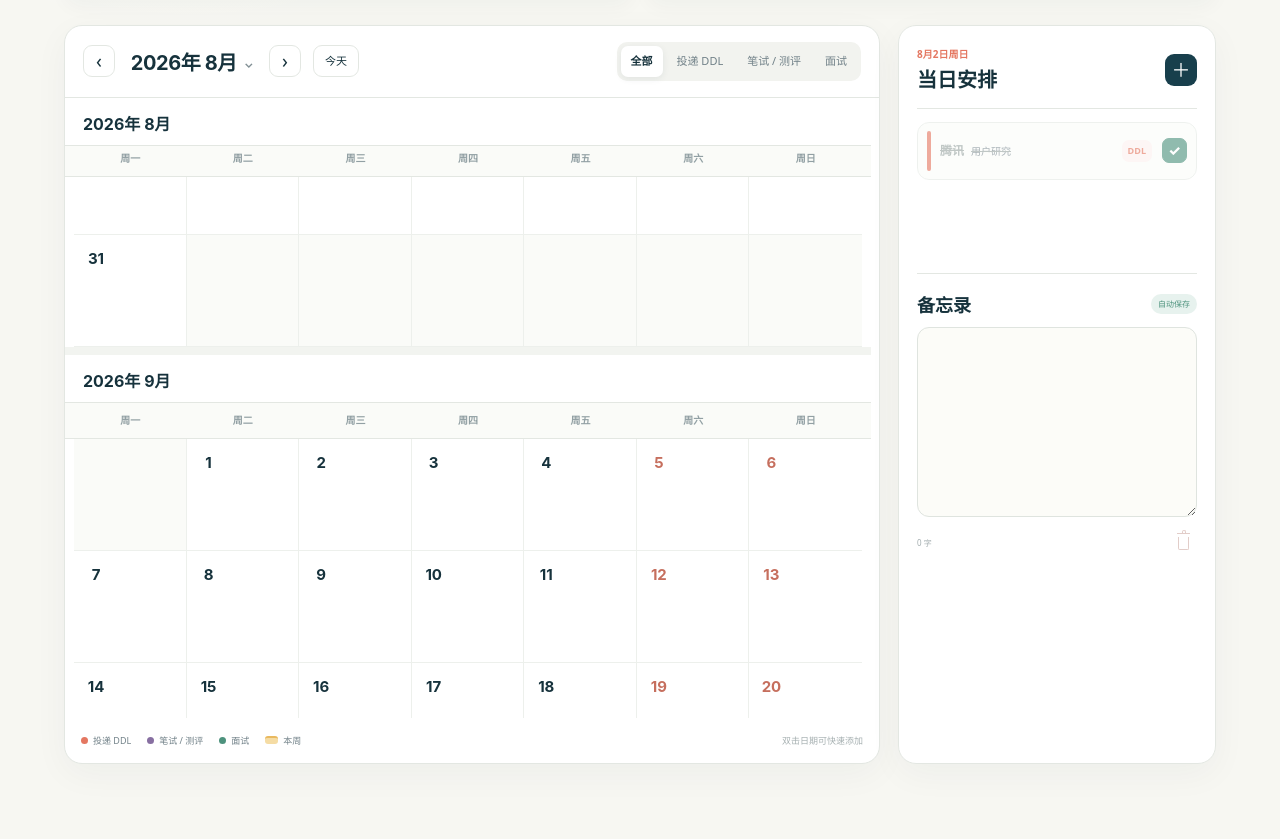
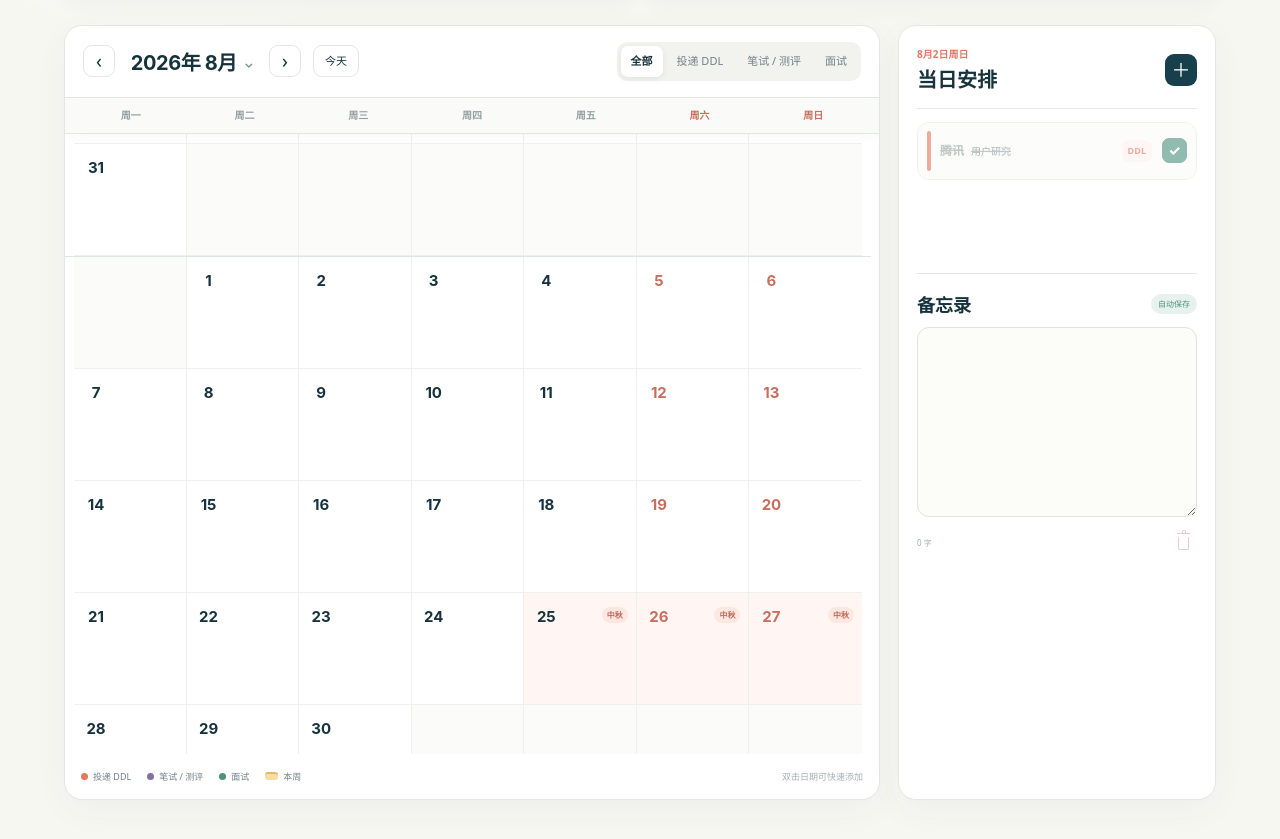
Before and after one commit to qiqi068-casey/autumn-recruitment-calendar, a Next.js app: page / in a window 1280 px wide. Shown: the part 417-1256 px from the top of the page. Before the commit the page ends 1229 px from the top, so only its background shows below. Built offline with nearby package versions, Linux system fonts and the light colour scheme.

Commit message:
Sync month picker by visible calendar area

```diff
--- a/app/page.tsx
+++ b/app/page.tsx
@@ -117,11 +117,36 @@ export default function Home() {
   const calendarMonths = useMemo(() => Array.from({ length: 96 }, (_, index) => new Date(2024, index, 1)), []);
   const calendarScrollRef = useRef<HTMLDivElement>(null);
 
+  function goToMonth(targetMonth: Date, behavior: ScrollBehavior = "smooth") {
+    setMonth(new Date(targetMonth.getFullYear(), targetMonth.getMonth(), 1));
+    const container = calendarScrollRef.current;
+    const target = container?.querySelector<HTMLElement>(`[data-month="${targetMonth.getFullYear()}-${pad(targetMonth.getMonth() + 1)}"]`);
+    if (container && target) container.scrollTo({ top: target.offsetTop, behavior });
+  }
+
   useEffect(() => {
+    requestAnimationFrame(() => goToMonth(new Date(), "auto"));
+  }, []);
+
+  function syncMonthFromScroll() {
     const container = calendarScrollRef.current;
-    const target = container?.querySelector<HTMLElement>(`[data-month="${month.getFullYear()}-${pad(month.getMonth() + 1)}"]`);
-    if (container && target) container.scrollTo({ top: target.offsetTop, behavior: "smooth" });
-  }, [month]);
+    if (!container) return;
+    const viewport = container.getBoundingClientRect();
+    let visibleMonth: HTMLElement | null = null;
+    let greatestVisibleHeight = 0;
+    container.querySelectorAll<HTMLElement>(".calendar-month").forEach((section) => {
+      const bounds = section.getBoundingClientRect();
+      const visibleHeight = Math.max(0, Math.min(bounds.bottom, viewport.bottom) - Math.max(bounds.top, viewport.top));
+      if (visibleHeight > greatestVisibleHeight) {
+        greatestVisibleHeight = visibleHeight;
+        visibleMonth = section;
+      }
+    });
+    const value = visibleMonth?.dataset.month;
+    if (!value) return;
+    const [year, monthNumber] = value.split("-").map(Number);
+    if (year !== month.getFullYear() || monthNumber - 1 !== month.getMonth()) setMonth(new Date(year, monthNumber - 1, 1));
+  }
 
   const weekStartDate = new Date();
   weekStartDate.setDate(weekStartDate.getDate() - weekStartDate.getDay());
@@ -235,7 +260,7 @@ export default function Home() {
         <div className="calendar-card">
           <div className="calendar-toolbar">
             <div className="month-switcher">
-              <button aria-label="上个月" onClick={() => setMonth(new Date(month.getFullYear(), month.getMonth() - 1, 1))}>‹</button>
+              <button aria-label="上个月" onClick={() => goToMonth(new Date(month.getFullYear(), month.getMonth() - 1, 1))}>‹</button>
               <label className="month-picker" title="选择月份">
                 <span>{monthLabel}</span>
                 <input
@@ -245,12 +270,12 @@ export default function Home() {
                   onChange={(event) => {
                     if (!event.target.value) return;
                     const [year, monthNumber] = event.target.value.split("-").map(Number);
-                    setMonth(new Date(year, monthNumber - 1, 1));
+                    goToMonth(new Date(year, monthNumber - 1, 1));
                   }}
                 />
               </label>
-              <button aria-label="下个月" onClick={() => setMonth(new Date(month.getFullYear(), month.getMonth() + 1, 1))}>›</button>
-              <button className="today-btn" onClick={() => { const d = new Date(); setMonth(new Date(d.getFullYear(), d.getMonth(), 1)); setSelectedDate(todayKey); }}>今天</button>
+              <button aria-label="下个月" onClick={() => goToMonth(new Date(month.getFullYear(), month.getMonth() + 1, 1))}>›</button>
+              <button className="today-btn" onClick={() => { goToMonth(new Date()); setSelectedDate(todayKey); }}>今天</button>
             </div>
             <div className="filters">
               {(["all", "deadline", "assessment", "interview"] as const).map((item) => (
@@ -260,7 +285,8 @@ export default function Home() {
               ))}
             </div>
           </div>
-          <div className="calendar-scroll continuous" ref={calendarScrollRef}>
+          <div className="week-row fixed-week-row">{["一", "二", "三", "四", "五", "六", "日"].map((d, index) => <span key={d} className={index >= 5 ? "weekend" : ""}>周{d}</span>)}</div>
+          <div className="calendar-scroll continuous" ref={calendarScrollRef} onScroll={syncMonthFromScroll}>
             {calendarMonths.map((calendarMonth) => {
               const year = calendarMonth.getFullYear();
               const monthIndex = calendarMonth.getMonth();
@@ -270,8 +296,6 @@ export default function Home() {
               while (cells.length % 7) cells.push(null);
               const monthKey = `${year}-${pad(monthIndex + 1)}`;
               return <section className="calendar-month" data-month={monthKey} key={monthKey}>
-                <h3>{year}年 {monthIndex + 1}月</h3>
-                <div className="week-row">{["一", "二", "三", "四", "五", "六", "日"].map((d, index) => <span key={d} className={index >= 5 ? "weekend" : ""}>周{d}</span>)}</div>
                 <div className="calendar-grid">
                   {cells.map((date, index) => {
                     if (!date) return <span className="day-cell blank" aria-hidden="true" key={`blank-${index}`} />;
```
Also changed, not shown: app/globals.css.
